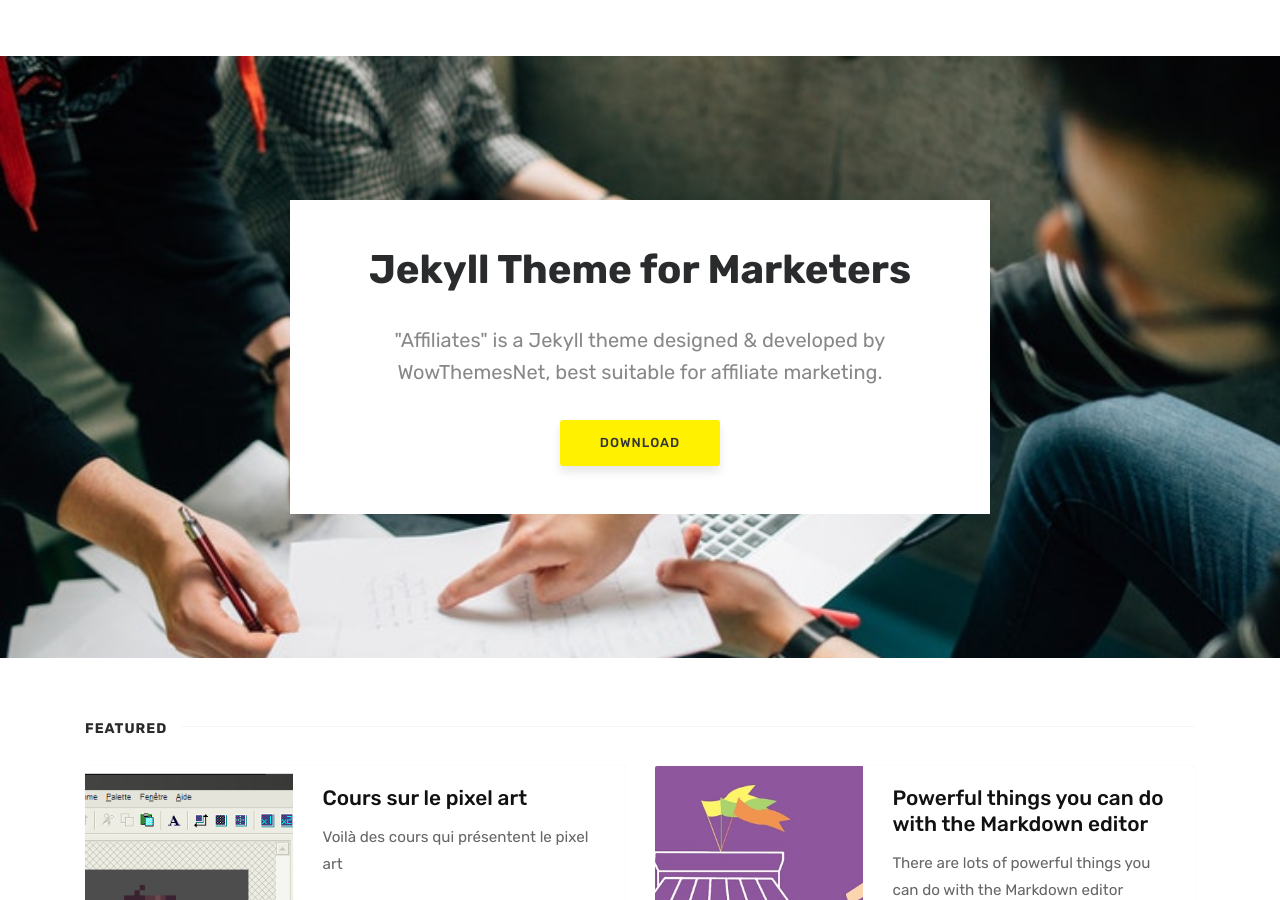
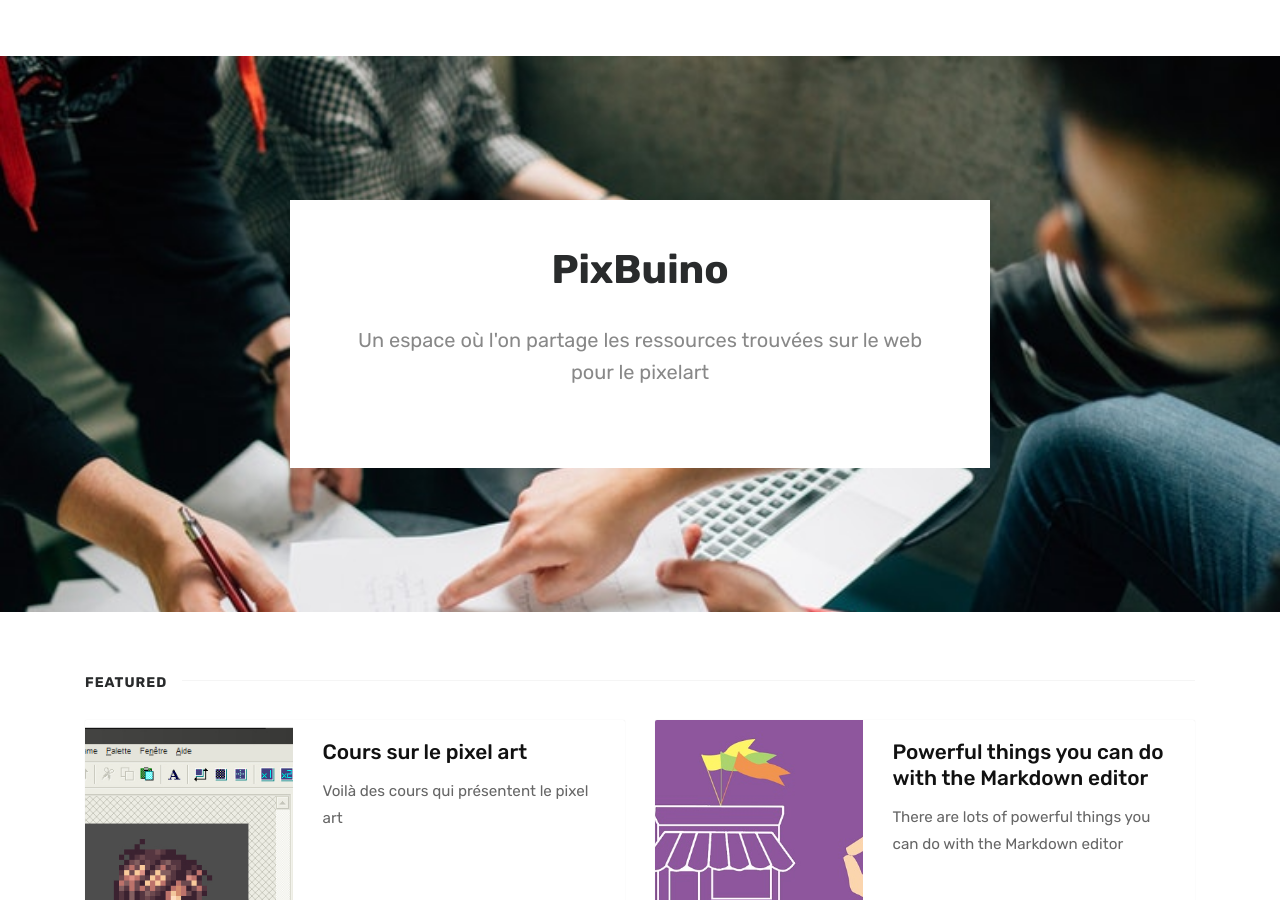
Before and after one commit to Maxibuino/PixBuino, a Jekyll site: the page built from index.html, in a window 1280 px wide and 900 px high. Built offline with Jekyll 4.4.1, drawn with Linux system fonts in a browser that asks for light colours; the list of posts is cut into pages by our own code; comment, search, counter and statistics services are not loaded.

Commit message:
Update index.html

```diff
--- a/index.html
+++ b/index.html
@@ -7,9 +7,8 @@
 ================================================== -->
 <section class="intro full-width">
     <div class="wrapintro">
-        <h1>Jekyll Theme for Marketers</h1>
-        <h2 class="lead">"Affiliates" is a Jekyll theme designed & developed by WowThemesNet, best suitable for affiliate marketing.</h2>
-        <a href="https://github.com/wowthemesnet/affiliates-jekyll-theme/archive/master.zip" class="btn">Download</a>
+        <h1>PixBuino</h1>
+        <h2 class="lead">Un espace où l'on partage les ressources trouvées sur le web pour le pixelart</h2>
     </div>
 </section>
 
```
